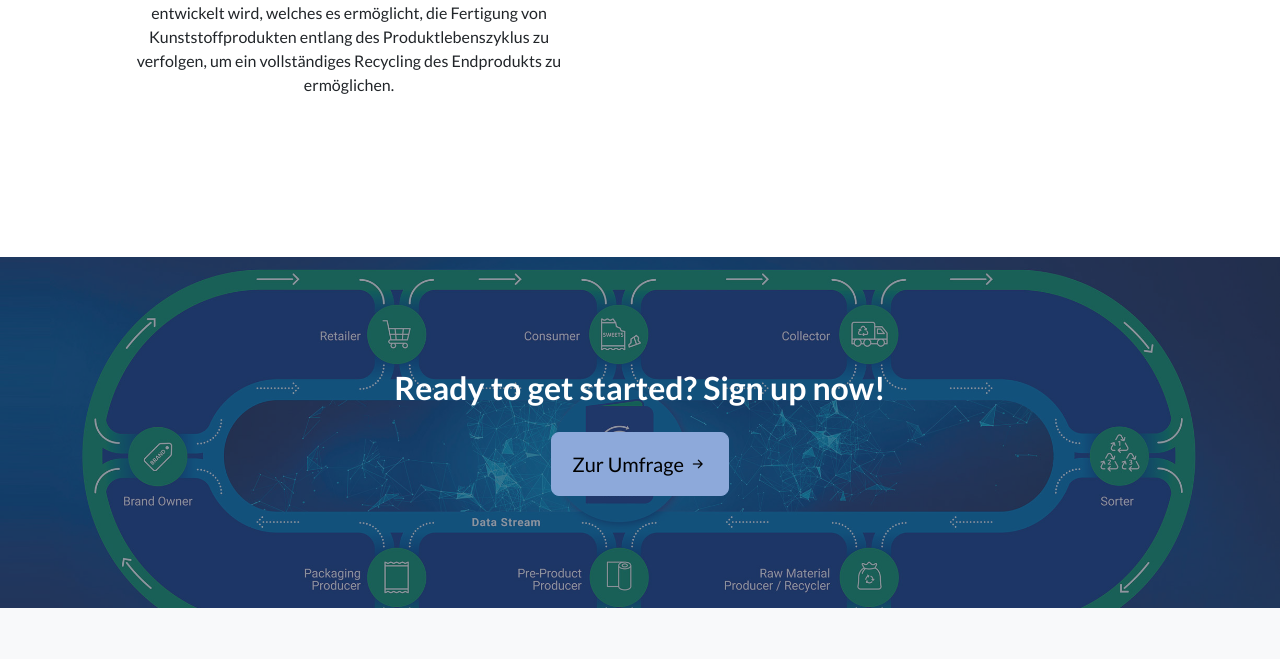
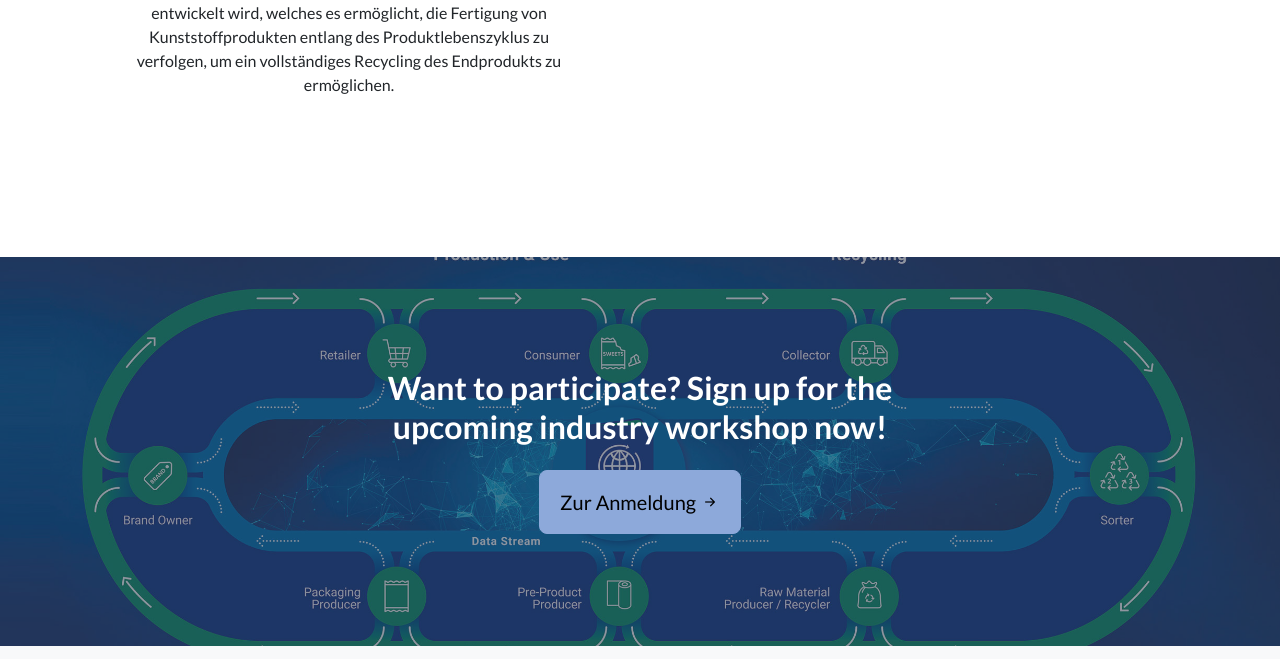
Before and after one commit to COPPA-CCP/coppa-ccp.github.io, a website: page src/pug/index.pug in a window 1280 px wide. Shown: the part 10633-11292 px from the top of the page. Drawn offline with nearby package versions, Linux system fonts and the light colour scheme; files that its build step writes are made by us from their sources; files whose address does not match are found by name.

Commit message:
Forms Link

```diff
--- a/src/pug/index.pug
+++ b/src/pug/index.pug
@@ -320,9 +320,9 @@ html(lang='de')
             .container.position-relative
                 .row.justify-content-center
                     .col-xl-6
-                        h2.mb-4 Ready to get started? Sign up now!
+                        h2.mb-4 Want to participate? Sign up for the upcoming industry workshop now!
 
-                        a.btn.btn-secondary.btn-lg(href='https://reifenhauser.com/de/') Zur Umfrage
+                        a.btn.btn-secondary.btn-lg(href='https://forms.office.com/e/8hGbpira9r') Zur Anmeldung
                             i.bi.bi-arrow-right-short
 
 
```
